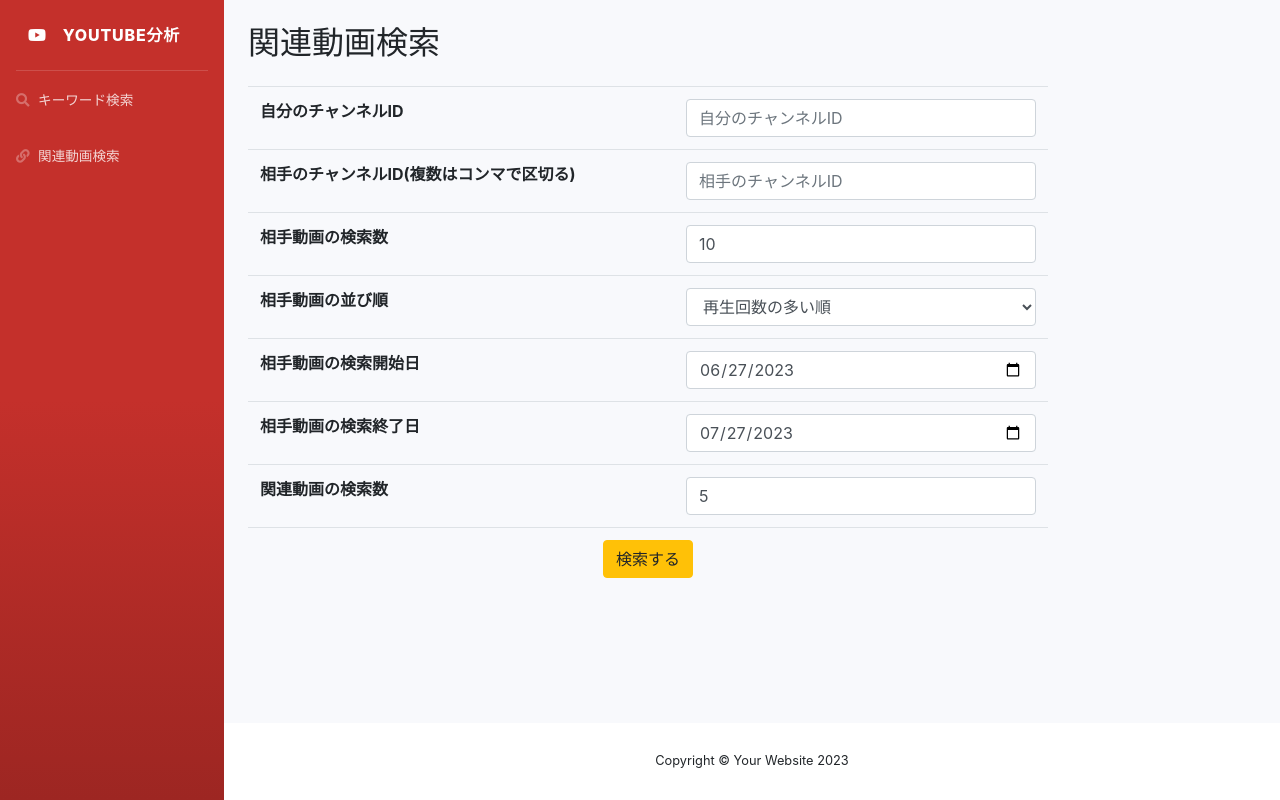
After one commit to nobakku/YouTube-analysis-app, a Django app: page /related/ in a window 1280 px wide. The commit adds this page. Run offline with Django 3.2, Linux system fonts and the light colour scheme; some libraries are stand-ins or nearby versions.

Commit message:
関連動画検索用テンプレートの作成

```diff
--- a/app/forms.py
+++ b/app/forms.py
@@ -19,3 +19,14 @@ class KeywordForm(forms.Form):
         attrs={'type': 'date'}), label='検索開始日')
     search_end = forms.DateField(widget=forms.DateInput(
         attrs={'type': 'date'}), label='検索終了日')
+
+
+
+class RelatedForm(forms.Form):
+    my_channel_id = forms.CharField(max_length=100, label='自分のチャンネルID')
+    rival_channel_id = forms.CharField(max_length=1000, label='相手のチャンネルID')
+    rival_items_count = forms.IntegerField(label='相手の検索数')
+    rival_order = forms.ChoiceField(label='相手の並び順', widget=forms.Select, choices=list(ORDER_CHOICES.items()))
+    rival_search_start = forms.DateField(widget=forms.DateInput(attrs={"type":'date'}), label='相手の検索開始日')
+    rival_search_end = forms.DateField(widget=forms.DateInput(attrs={"type":'date'}), label='相手の検索終了日')
+    related_items_count = forms.IntegerField(label='関連の検索数')
--- a/app/templates/app/base.html
+++ b/app/templates/app/base.html
@@ -39,6 +39,12 @@
             <span>キーワード検索</span>
           </a>
         </li>
+        <li class="nav-item">
+          <a class="nav-link" href="{% url 'related' %}">
+            <i class="fas fa-link"></i>
+            <span>関連動画検索</span>
+          </a>
+        </li>
       </ul>
 
       {% comment %} 本体 {% endcomment %}
--- /dev/null
+++ b/app/templates/app/search.html
@@ -0,0 +1,79 @@
+{% extends "app/base.html" %}
+{% load widget_tweaks %}
+
+{% block content %}
+
+<h2 class="my-4">関連動画検索</h2>
+
+<div class="table-responsive search-table">
+    <table class="table">
+        <form method="post">
+            {% csrf_token %}
+            <tbody>
+                <tr>
+                    <th scope="row">
+                        <label class="control-label" for="comment">自分のチャンネルID</label>
+                    </th>
+                    <td>
+                        {% render_field form.my_channel_id class="form-control" placeholder="自分のチャンネルID" %}
+                    </td>
+                </tr>
+                <tr>
+                    <th scope="row">
+                        <label class="control-label" for="comment">相手のチャンネルID(複数はコンマで区切る)</label>
+                    </th>
+                    <td>
+                        {% render_field form.rival_channel_id class="form-control" placeholder="相手のチャンネルID" %}
+                    </td>
+                </tr>
+                <tr>
+                    <th scope="row">
+                        <label class="control-label" for="comment">相手動画の検索数</label>
+                    </th>
+                    <td>
+                        {% render_field form.rival_items_count class="form-control" placeholder="検索数" %}
+                    </td>
+                </tr>
+                <tr>
+                    <th scope="row">
+                        <label class="control-label" for="comment">相手動画の並び順</label>
+                    </th>
+                    <td>
+                        {% render_field form.rival_order class="form-control" placeholder="並び順" %}
+                    </td>
+                </tr>
+                <tr>
+                    <th scope="row">
+                        <label class="control-label" for="comment">相手動画の検索開始日</label>
+                    </th>
+                    <td>
+                        {% render_field form.rival_search_start class="form-control" placeholder="検索開始日" %}
+                    </td>
+                </tr>
+                <tr>
+                    <th scope="row">
+                        <label class="control-label" for="comment">相手動画の検索終了日</label>
+                    </th>
+                    <td>
+                        {% render_field form.rival_search_end class="form-control" placeholder="検索終了日" %}
+                    </td>
+                </tr>
+                <tr>
+                    <th scope="row">
+                        <label class="control-label" for="comment">関連動画の検索数</label>
+                    </th>
+                    <td>
+                        {% render_field form.related_items_count class="form-control" placeholder="検索数" %}
+                    </td>
+                </tr>
+                <tr>
+                    <td colspan="2" class="text-center">
+                        <button class="btn btn-warning" type="submit">検索する</button>
+                    </td>
+                </tr>
+            </tbody>
+        </form>
+    </table>
+</div>
+
+{% endblock %}
--- a/app/urls.py
+++ b/app/urls.py
@@ -4,4 +4,5 @@ from app import views
 
 urlpatterns = [
     path('', views.IndexView.as_view(), name='index'),
+    path('related/', views.RelatedView.as_view(), name='related'),
 ]
--- a/app/views.py
+++ b/app/views.py
@@ -3,7 +3,7 @@ from django.shortcuts import render, redirect
 from apiclient.discovery import build
 from datetime import datetime, timedelta, date
 from django.conf import settings
-from .forms import KeywordForm
+from .forms import KeywordForm, RelatedForm
 import pandas as pd
 
 
@@ -13,6 +13,7 @@ YOUTUBE_API = build('youtube', 'v3', developerKey=settings.YOUTUBE_API_KEY)
 
 
 
+# ==================================【キーワード動画検索】=======================================
 # キーワード動画検索
 def search_video(keyword, items_count, order, search_start, search_end):
     # youtube.search
@@ -159,8 +160,147 @@ def make_df(search_list, channel_list, count_list, viewcount):
     return youtube_data
 
 
+# ==================================【関連動画検索】=======================================
+# ライバル動画検索
+def search_rivalvideo(channelid_list, rival_items_count, rival_order, rival_search_start, rival_search_end):
+    # ライバルのチャンネルを検索した動画を入れるリスト
+    rivalvideo_list = []
+
+    for channelid in channelid_list:
+        # youtube.search
+        result = YOUTUBE_API.search().list(
+            part='snippet',
+            # ライバルのチャンネルIDを指定
+            channelId=channelid,
+            # 1回の試行における最大の取得数
+            maxResults=rival_items_count,
+            # 順番
+            order=rival_order,
+            # 検索開始日
+            publishedAfter=rival_search_start.strftime('%Y-%m-%dT%H:%M:%SZ'),
+            # 検索終了日
+            publishedBefore=rival_search_end.strftime('%Y-%m-%dT%H:%M:%SZ'),
+            # 動画タイプ
+            type='video',
+            # 地域コード
+            regionCode='JP',
+        ).execute()
+
+        for item in result['items']:
+            published_at = datetime.strptime(item['snippet']['publishedAt'], '%Y-%m-%dT%H:%M:%SZ').strftime('%Y-%m-%d')
+            rivalvideo_list.append([
+                item['id']['videoId'], # 動画ID
+                item['snippet']['channelId'], # チャンネルID
+                item['snippet']['channelTitle'], # チャンネル名
+                item['snippet']['title'], # 動画タイトル
+                published_at, # 動画公開日時
+            ])
+
+    return rivalvideo_list
 
 
+
+# 関連動画検索
+def search_relatedvideo(rivalvideo_list, my_channel_id, related_items_count):
+    related_list = []
+    for rivalvideo in rivalvideo_list:
+        result = YOUTUBE_API.search().list(
+            part='snippet',
+            # ライバルの動画IDを指定
+            relatedToVideoId=rivalvideo[0],
+            # 1回の試行における最大の取得数
+            maxResults=related_items_count,
+            # 動画タイプ
+            type='video',
+            # 地域コード
+            regionCode='JP',
+        ).execute()
+
+        for item in result['items']:
+            if item.get('snippet', {}).get('channelId') == my_channel_id:
+                published_at = datetime.strptime(item['snippet']['publishedAt'], '%Y-%m-%dT%H:%M:%SZ').strftime('%Y-%m-%d')
+                related_list.append([
+                    result['items'].index(item) + 1,
+                    item['id']['videoId'], # 動画ID
+                    item['snippet']['channelId'], # チャンネルID
+                    item['snippet']['channelTitle'], # チャンネル名
+                    item['snippet']['title'], # 動画タイトル
+                    published_at, # 動画公開日時
+                    rivalvideo[0], # ライバル動画ID
+                    rivalvideo[1], # ライバルチャンネルID
+                    rivalvideo[2], # ライバルチャンネル名
+                    rivalvideo[3], # ライバル動画タイトル
+                    rivalvideo[4], # ライバル動画公開日時
+                ])
+    return related_list
+
+
+
+# 動画データをデータフレーム化する
+def make_related_df(related_list, channel_list, count_list):
+    # データフレームの作成
+    youtube_data = pd.DataFrame(related_list, columns=[
+        'ranking', # ランキング
+        'videoid', # 動画ID
+        'channelid', # チャンネルID
+        'channeltitle', # チャンネル名
+        'title', # 動画タイトル
+        'publishtime', # 動画公開日
+        'rivalvideoid', # ライバル動画ID
+        'rivalchannelid', # ライバルチャンネルID
+        'rivalchanneltitle', # ライバルチャンネル名
+        'rivaltitle', # ライバル動画タイトル
+        'rivalpublishtime', # ライバル動画公開日時
+    ])
+
+    # 重複の削除 subsetで重複を判定する列を指定,inplace=Trueでデータフレームを新しくするかを指定
+    youtube_data.drop_duplicates(subset='videoid', inplace=True)
+
+    # 動画のURL
+    youtube_data['url'] = 'https://www.youtube.com/embed/' + youtube_data['videoid']
+    youtube_data['rivalurl'] = 'https://www.youtube.com/embed/' + youtube_data['rivalvideoid']
+
+    # データフレームの作成
+    df_channel = pd.DataFrame(channel_list, columns=[
+        'videoid',
+        'profileImg'
+    ])
+    df_viewcount = pd.DataFrame(count_list, columns=[
+        'videoid',
+        'viewcount',
+        'likeCount',
+        'favoriteCount',
+        'commentCount'
+    ])
+
+    # 2つのデータフレームのマージ
+    youtube_data = pd.merge(df_channel, youtube_data, on='videoid', how='left')
+    youtube_data = pd.merge(df_viewcount, youtube_data, on='videoid', how='left')
+
+    # データフレーム抽出
+    youtube_data = youtube_data[[
+        'ranking', # ランキング
+        'url', # 動画URL
+        'profileImg', # プロフィール画像
+        'title', # 動画タイトル
+        'channeltitle', # チャンネル名
+        'viewcount', # 再生回数
+        'publishtime', # 動画公開日
+        'likeCount', # 高評価数
+        'favoriteCount', # お気に入り数
+        'commentCount', # コメント数
+        'rivalurl',# ライバル動画URL
+        'rivaltitle', # ライバル動画タイトル
+        'rivalchanneltitle', # ライバルチャンネル名
+        'rivalpublishtime', # ライバル動画公開日
+    ]]
+
+    return youtube_data
+
+
+
+
+# ==================================【キーワード動画検索】=======================================
 # トップページ
 class IndexView(View):
     def get(self, request, *args, **kwargs):
@@ -220,3 +360,69 @@ class IndexView(View):
             })
         else:
             return redirect('index')
+
+
+
+# ==================================【関連動画検索】=======================================
+class RelatedView(View):
+    def get(self, request, *args, **kwargs):
+        # 検索フォーム
+        form = RelatedForm(
+            request.POST or None,
+            # フォームに初期値を設定
+            initial={
+                'rival_items_count': 10, # ライバルの検索数
+                'rival_order': 'viewCount', # ライバルの並び順
+                'rival_search_start': datetime.today() - timedelta(days=30), # 1ヶ月前
+                'rival_search_end': datetime.today(), # 本日
+                'related_items_count': 5, # 関連動画の検索数
+            }
+        )
+
+        return render(request, 'app/search.html', {
+            'form': form
+        })
+
+    def post(self, request, *args, **kwargs):
+        # 関連動画検索
+        form = RelatedForm(request.POST or None)
+
+        # フォームのバリデーション
+        if form.is_valid():
+            # フォームからデータを取得
+            my_channel_id = form.cleaned_data['my_channel_id']
+            rival_channel_id = form.cleaned_data['rival_channel_id']
+            rival_channel_id = rival_channel_id.split(',')
+            rival_items_count = form.cleaned_data['rival_items_count']
+            rival_order = form.cleaned_data['rival_order']
+            rival_search_start = form.cleaned_data['rival_search_start']
+            rival_search_end = form.cleaned_data['rival_search_end']
+            related_items_count = form.cleaned_data['related_items_count']
+
+            # ライバル動画を検索
+            rivalvideo_list = search_rivalvideo(rival_channel_id, rival_items_count, rival_order, rival_search_start, rival_search_end)
+
+            # 関連動画を検索
+            related_list = search_relatedvideo(rivalvideo_list, my_channel_id, related_items_count)
+
+            # 動画IDリスト作成
+            videoid_list = {}
+            for item in related_list:
+                # key：動画ID
+                # value：チャンネルID
+                videoid_list[item[1]] = item[2]
+
+            # チャンネルデータ取得
+            channel_list = get_channel(videoid_list)
+
+            # 動画データ取得
+            count_list = get_video(videoid_list)
+
+            # 動画データをデータフレーム化する
+            youtube_data = make_related_df(related_list, channel_list, count_list)
+
+            return render(request, 'app/related.html', {
+                'youtube_data': youtube_data
+            })
+        else:
+            return redirect('related')
```
